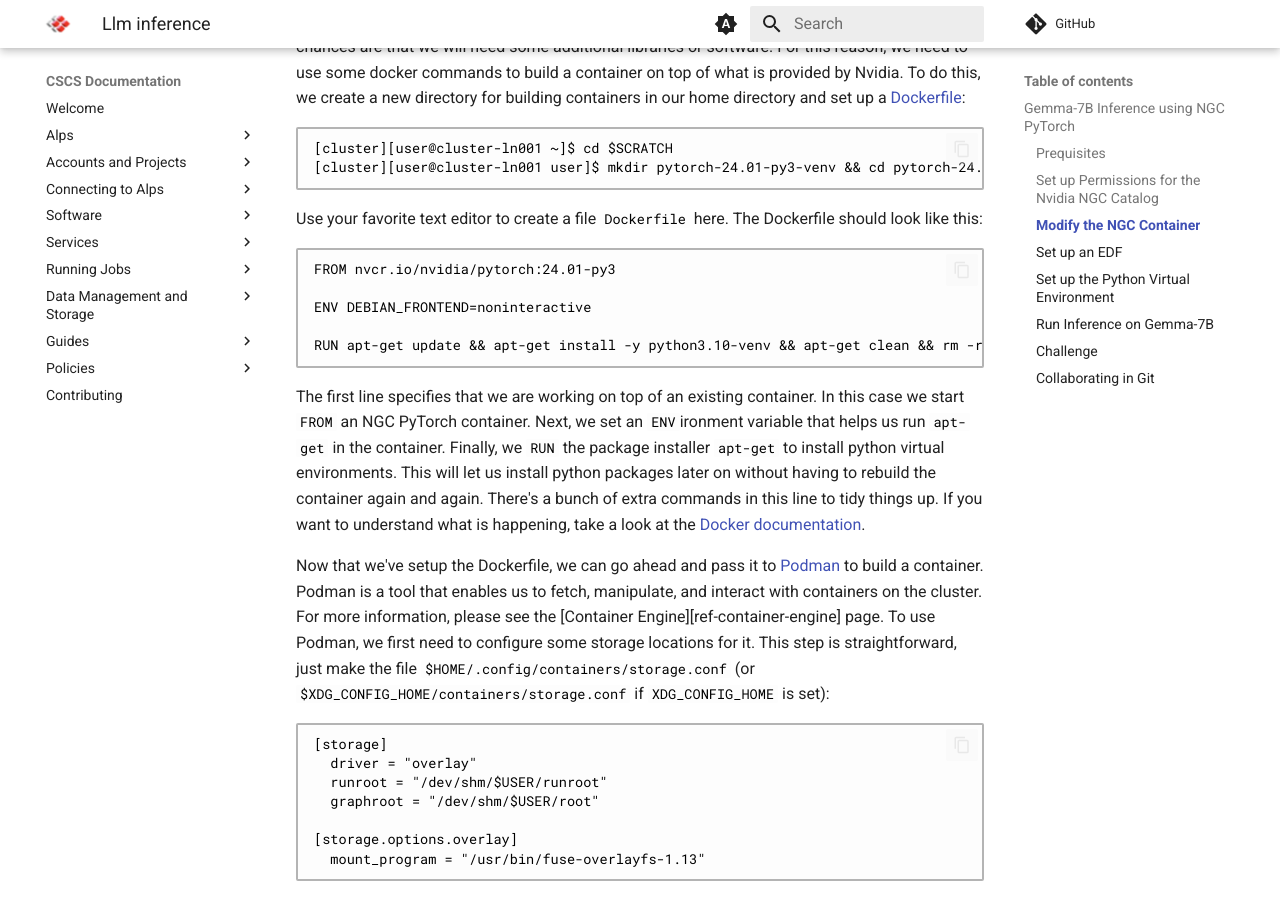
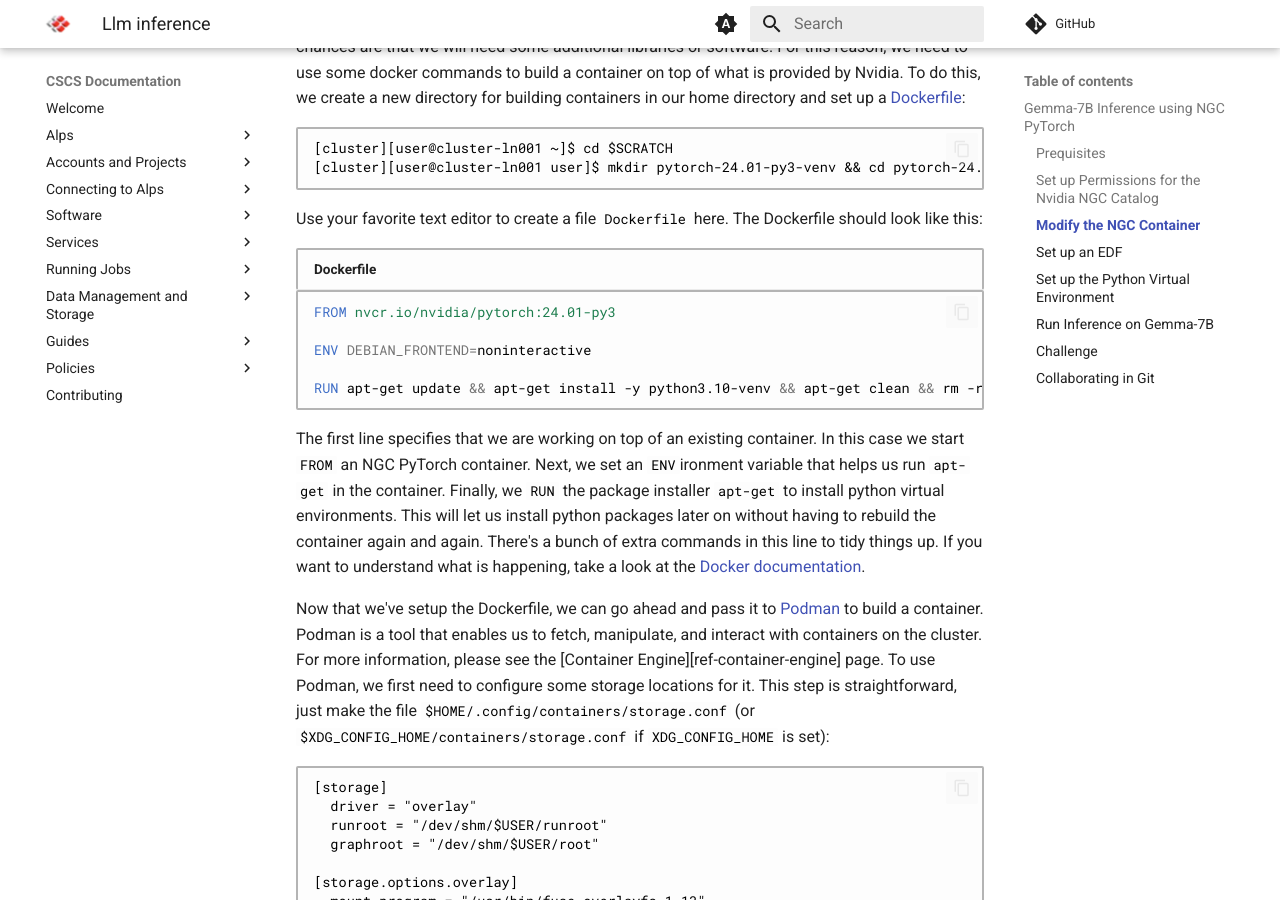
Before and after one commit to nickjbrowning/cscs-docs, an MkDocs documentation site: the page built from docs/guides/mlp_tutorials/llm-inference.md, in a window 1280 px wide and 900 px high, scrolled down 1110 px. Built offline with MkDocs 1.6.1 and Material for MkDocs 9.7.7, drawn with Linux system fonts in a browser that asks for light colours; comment, search, counter and statistics services are not loaded.

Commit message:
dockerfile title="Dockerfile"
Co-authored-by: Mikael Simberg <mikael.simberg@iki.fi>

````diff
--- a/docs/guides/mlp_tutorials/llm-inference.md
+++ b/docs/guides/mlp_tutorials/llm-inference.md
@@ -35,7 +35,7 @@ In theory, we could now just go ahead and use the container to run some PyTorch
 
 Use your favorite text editor to create a file `Dockerfile` here. The Dockerfile should look like this:
 
-```
+```dockerfile title="Dockerfile"
 FROM nvcr.io/nvidia/pytorch:24.01-py3
 
 ENV DEBIAN_FRONTEND=noninteractive
````
